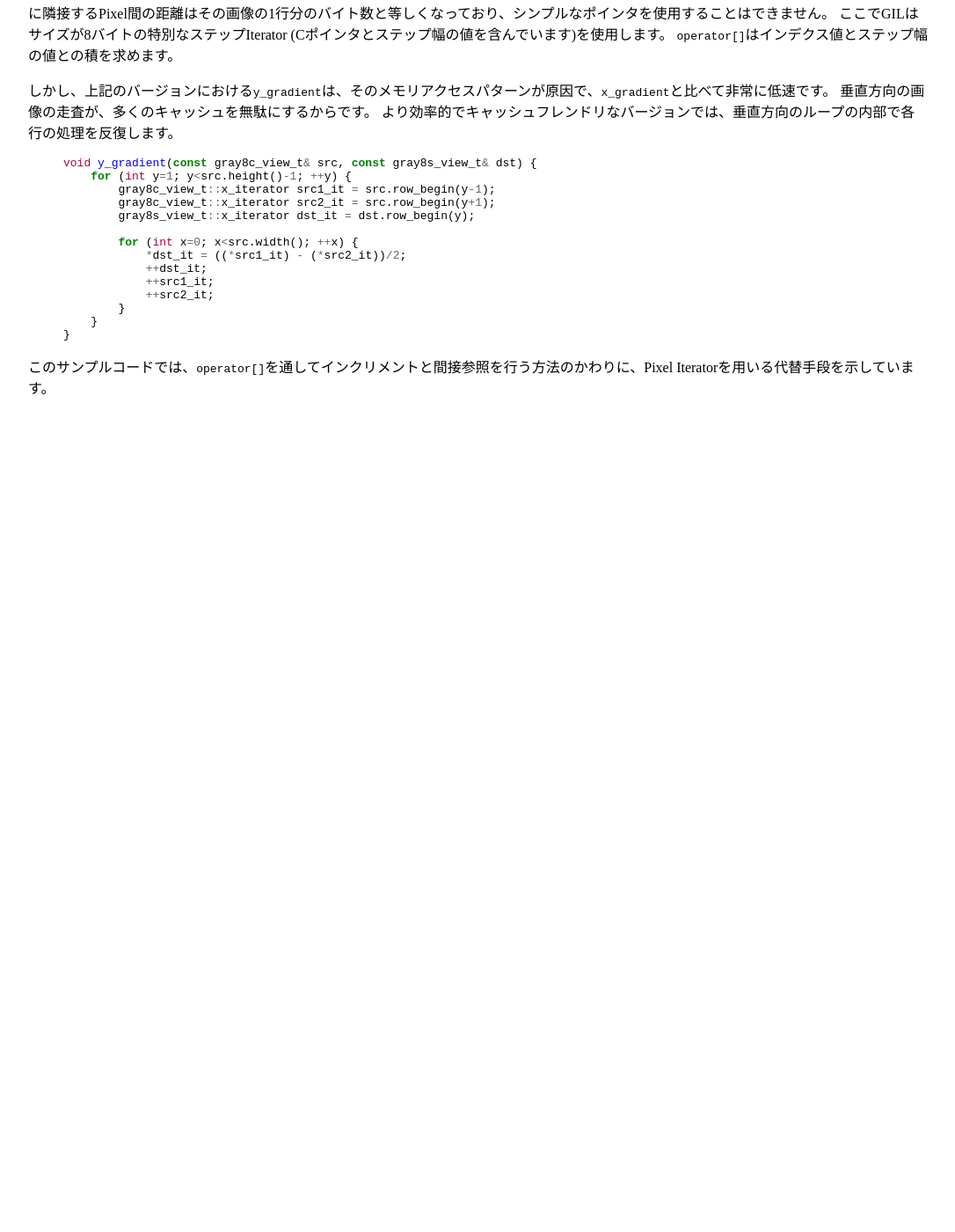
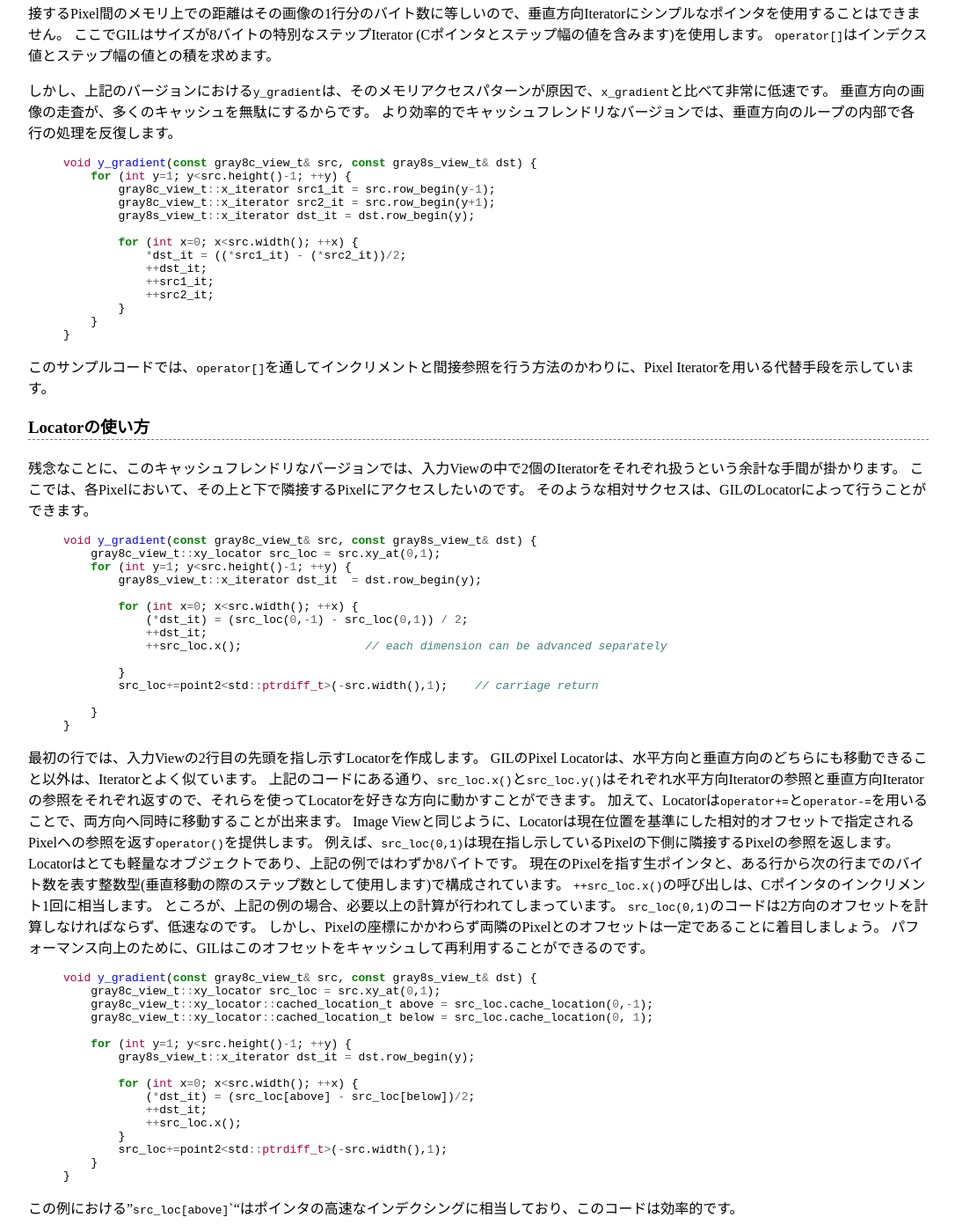
Before and after one commit to hironishihara/GILTutorial-ja, a Jekyll site: the page built from index.md, in a window 1280 px wide and 1400 px high, scrolled down 3849 px. Shown: the whole window at 88% size, without its empty margins (96-1182 px from the left). Built offline with Jekyll 4.4.1, drawn with Linux system fonts in a browser that asks for light colours; before the commit the page ends 4317 px from its top, so only the background shows below that; some of the changed text lies outside the part shown.

Commit message:
edit index.md

```diff
--- a/index.md
+++ b/index.md
@@ -342,9 +342,9 @@ In fact, in the above example the two iterator types are raw C pointers and thei
 -->
 
 このコードでは、各行の先頭を指すように初期化されたPixel Iteratorを使用します。
-GILのIteratorはランダムアクセス走査Iteratorです．
-もしランダムアクセスIteratorに詳しくないのであれば、ひとまずポインタだと考えておけば大丈夫でしょう。
-実際に、上記の例における2個のIteratorはCポインタであり、`operator[]`はポインタの高速なインデクシングを行う演算子です。
+GILのIteratorはランダムアクセス走査Iteratorです。
+もしランダムアクセスIteratorに詳しくないのであれば、ひとまずポインタだと考えておきましょう。
+事実、上記の例における2個のIteratorはCポインタであり、`operator[]`はポインタの高速なインデクシングを行う演算子です。
 
 <!--
 The code to compute gradient in the vertical direction is very similar:
@@ -373,9 +373,9 @@ GIL uses here a special step iterator class whose size is 8 bytes - it contains
 Its operator[] multiplies the index by its step.
 -->
 
-各行のループを回すかわりに、各列のループを回してその中で垂直方向に移動するIteratorである`y_iterator`を作成します。
-このとき、垂直方向に隣接するPixel間の距離はその画像の1行分のバイト数と等しくなっており、シンプルなポインタを使用することはできません。
-ここでGILはサイズが8バイトの特別なステップIterator (Cポインタとステップ幅の値を含んでいます)を使用します。
+各行のループを回すかわりに各列のループを回し、その中で垂直方向に移動するIteratorである`y_iterator`を作成します。
+ただし、垂直方向に隣接するPixel間のメモリ上での距離はその画像の1行分のバイト数に等しいので、垂直方向Iteratorにシンプルなポインタを使用することはできません。
+ここでGILはサイズが8バイトの特別なステップIterator (Cポインタとステップ幅の値を含みます)を使用します。
 `operator[]`はインデクス値とステップ幅の値との積を求めます。
 
 <!--
@@ -412,3 +412,94 @@ This sample code also shows an alternative way of using pixel iterators - instea
 -->
 
 このサンプルコードでは、`operator[]`を通してインクリメントと間接参照を行う方法のかわりに、Pixel Iteratorを用いる代替手段を示しています。
+
+<!--
+Using Locators
+-->
+
+### <a name="section_02_03"> Locatorの使い方
+
+<!--
+Unfortunately this cache-friendly version requires the extra hassle of maintaining two separate iterators in the source view.
+For every pixel, we want to access its neighbors above and below it.
+Such relative access can be done with GIL locators:
+-->
+
+残念なことに、このキャッシュフレンドリなバージョンでは、入力Viewの中で2個のIteratorをそれぞれ扱うという余計な手間が掛かります。
+ここでは、各Pixelにおいて、その上と下で隣接するPixelにアクセスしたいのです。
+そのような相対サクセスは、GILのLocatorによって行うことができます。
+
+{% highlight C++ %}
+
+void y_gradient(const gray8c_view_t& src, const gray8s_view_t& dst) {
+    gray8c_view_t::xy_locator src_loc = src.xy_at(0,1);
+    for (int y=1; y<src.height()-1; ++y) {
+        gray8s_view_t::x_iterator dst_it  = dst.row_begin(y);
+
+        for (int x=0; x<src.width(); ++x) {
+            (*dst_it) = (src_loc(0,-1) - src_loc(0,1)) / 2;
+            ++dst_it;
+            ++src_loc.x();                  // each dimension can be advanced separately
+        }
+        src_loc+=point2<std::ptrdiff_t>(-src.width(),1);    // carriage return
+    }
+}
+
+{% endhighlight %}
+
+<!--
+The first line creates a locator pointing to the first pixel of the second row of the source view.
+A GIL pixel locator is very similar to an iterator, except that it can move both horizontally and vertically.
+src_loc.x() and src_loc.y() return references to a horizontal and a vertical iterator respectively, which can be used to move the locator along the desired dimension, as shown above.
+Additionally, the locator can be advanced in both dimensions simultaneously using its operator+= and operator-=.
+Similar to image views, locators provide binary operator() which returns a reference to a pixel with a relative offset to the current locator position.
+For example, src_loc(0,1) returns a reference to the neighbor below the current pixel.
+Locators are very lightweight objects - in the above example the locator has a size of 8 bytes -
+it consists of a raw pointer to the current pixel and an int indicating the number of bytes from one row to the next (which is the step when moving vertically).
+The call to ++src_loc.x() corresponds to a single C pointer increment.
+However, the example above performs more computations than necessary.
+The code src_loc(0,1) has to compute the offset of the pixel in two dimensions, which is slow.
+Notice though that the offset of the two neighbors is the same, regardless of the pixel location.
+To improve the performance, GIL can cache and reuse this offset:
+-->
+
+最初の行では、入力Viewの2行目の先頭を指し示すLocatorを作成します。
+GILのPixel Locatorは、水平方向と垂直方向のどちらにも移動できること以外は、Iteratorとよく似ています。
+上記のコードにある通り、`src_loc.x()`と`src_loc.y()`はそれぞれ水平方向Iteratorの参照と垂直方向Iteratorの参照をそれぞれ返すので、それらを使ってLocatorを好きな方向に動かすことができます。
+加えて、Locatorは`operator+=`と`operator-=`を用いることで、両方向へ同時に移動することが出来ます。
+Image Viewと同じように、Locatorは現在位置を基準にした相対的オフセットで指定されるPixelへの参照を返す`operator()`を提供します。
+例えば、`src_loc(0,1)`は現在指し示しているPixelの下側に隣接するPixelの参照を返します。
+Locatorはとても軽量なオブジェクトであり、上記の例ではわずか8バイトです。
+現在のPixelを指す生ポインタと、ある行から次の行までのバイト数を表す整数型(垂直移動の際のステップ数として使用します)で構成されています。
+`++src_loc.x()`の呼び出しは、Cポインタのインクリメント1回に相当します。
+ところが、上記の例の場合、必要以上の計算が行われてしまっています。
+`src_loc(0,1)`のコードは2方向のオフセットを計算しなければならず、低速なのです。
+しかし、Pixelの座標にかかわらず両隣のPixelとのオフセットは一定であることに着目しましょう。
+パフォーマンス向上のために、GILはこのオフセットをキャッシュして再利用することができるのです。
+
+{% highlight C++ %}
+
+void y_gradient(const gray8c_view_t& src, const gray8s_view_t& dst) {
+    gray8c_view_t::xy_locator src_loc = src.xy_at(0,1);
+    gray8c_view_t::xy_locator::cached_location_t above = src_loc.cache_location(0,-1);
+    gray8c_view_t::xy_locator::cached_location_t below = src_loc.cache_location(0, 1);
+
+    for (int y=1; y<src.height()-1; ++y) {
+        gray8s_view_t::x_iterator dst_it = dst.row_begin(y);
+
+        for (int x=0; x<src.width(); ++x) {
+            (*dst_it) = (src_loc[above] - src_loc[below])/2;
+            ++dst_it;
+            ++src_loc.x();
+        }
+        src_loc+=point2<std::ptrdiff_t>(-src.width(),1);
+    }
+}
+
+{% endhighlight %}
+
+<!--
+In this example "src_loc[above]" corresponds to a fast pointer indexing operation and the code is efficient.
+-->
+
+この例における"`src_loc[above]``"はポインタの高速なインデクシングに相当しており、このコードは効率的です。
```
